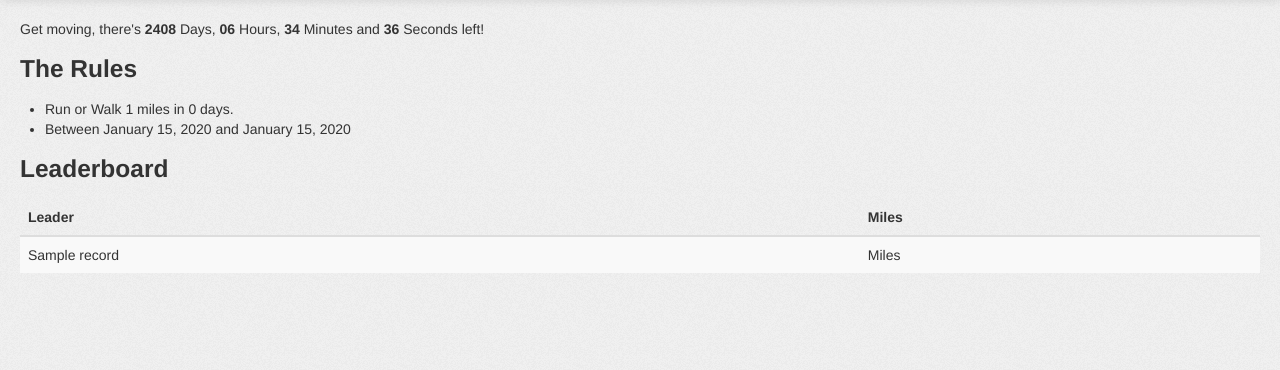
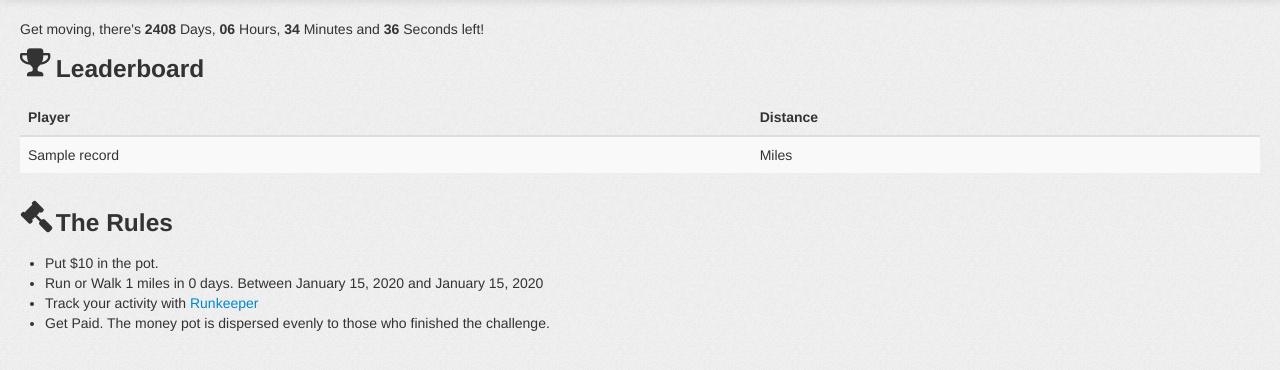
Before and after one commit to jasonwaters/fitcompetition, a Django app: template fitcompetition/templates/home.html in a window 1280 px wide. Shown: the part 41-411 px from the top of the page. Run offline with Django 3.2, Linux system fonts and the light colour scheme; tables that the repository leaves empty hold one stand-in row (values such as "Sample post"); the template is opened without the code that fills it: values that come from a table or form of the project are taken from there, most other values are stand-ins (such as "Sample title", 1, 10 or a date in 2020); some libraries are stand-ins or nearby versions.

Commit message:
style tweaks.

```diff
--- a/fitcompetition/static/css/style.css
+++ b/fitcompetition/static/css/style.css
@@ -18,3 +18,8 @@ body {
 .countdown-value {
     font-weight: bold;
 }
+
+h3 i.icon-large {
+    /*line-height: 28px;*/
+    margin-right: 15px;
+}
--- a/fitcompetition/templates/home.html
+++ b/fitcompetition/templates/home.html
@@ -36,17 +36,12 @@
         </div>
     </div>
     <div class="row-fluid">
-        <h3>The Rules</h3>
-        <ul>
-            <li>Run or Walk {{ goal.distance }} miles in {{ goal.numDays }} days.</li>
-            <li>Between {{ goal.startdate|date:"F j, Y" }} and {{ goal.enddate|date:"F j, Y" }}</li>
-        </ul>
-        <h3>Leaderboard</h3>
+        <h3><i class="icon-trophy icon-large"></i> Leaderboard</h3>
         <div class="row-fluid">
             <table class="table table-striped">
                 <thead>
-                    <th>Leader</th>
-                    <th>Miles</th>
+                    <th>Player</th>
+                    <th>Distance</th>
                 </thead>
                 <tbody></tbody>
             {% for record in records %}
@@ -62,5 +57,13 @@
             {% endfor %}
             </table>
         </div>
+        <h3><i class="icon-legal icon-large"></i> The Rules</h3>
+        <ul>
+            <li>Put $10 in the pot.</li>
+            <li>Run or Walk {{ goal.distance }} miles in {{ goal.numDays }} days.  Between {{ goal.startdate|date:"F j, Y" }} and {{ goal.enddate|date:"F j, Y" }}</li>
+            <li>Track your activity with <a href="http://runkeeper.com/" title="Runkeeper">Runkeeper</a></li>
+            <li>Get Paid.  The money pot is dispersed evenly to those who finished the challenge.</li>
+        </ul>
+
     </div>
 {% endblock %}
```
